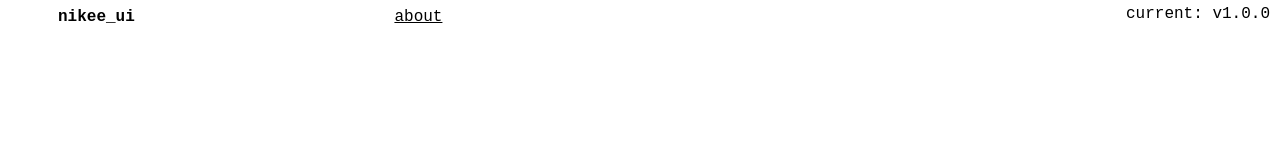
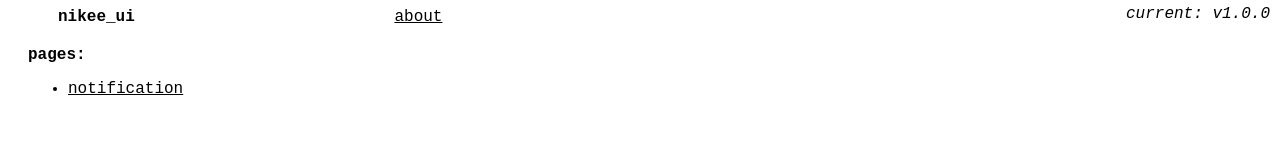
Before and after one commit to nikeedev/nikee_ui, a plain HTML site: page index.html in a window 1280 px wide. Drawn offline with Linux system fonts and the light colour scheme; a web font is replaced by a local one.

Commit message:
'updates'

```diff
--- a/index.html
+++ b/index.html
@@ -20,8 +20,14 @@
         <div class="bottom">
             <div id="about">
                 <p>
-                <b>nikee_ui</b> is a small project where i test and publish different UI stuff written all in JS, HTML, CSS. The code is all available at <a href="https://r.nikee.dev/nikee_ui">repo page</a>
+                    <b>nikee_ui</b> is a small project where i test and publish different UI stuff written all in JS, HTML, CSS. The code is all available at <a href="https://r.nikee.dev/nikee_ui">repo page</a>
                 </p>
+            </div>
+            <div class="pages">
+                <p style="font-weight:600">pages:</p>
+                <ul>
+                    <li><a href="/pages/notification">notification</a></li>
+                </ul>
             </div>
         </div>
         <script type="module" src="script.js"></script>
--- /dev/null
+++ b/pages/notification/style.css
@@ -0,0 +1,23 @@
+* {
+    font-family: 'Cascadia Code', monospace;
+}
+
+a:link, a:visited {
+    color: black;
+}
+
+.topbar * {
+    padding: 10px;
+    font-weight: 450;
+}
+
+.topbar #name {
+    font-weight: 500;
+    font-style: italic;
+    position: absolute;
+    padding: 0;
+    top: 5px;
+    right: 10px;
+}
+
+/* All the code */
--- a/style.css
+++ b/style.css
@@ -16,7 +16,8 @@ a:link, a:visited {
 }
 
 .topbar #version {
-    font-weight: 300;
+    font-weight: 500;
+    font-style: italic;
     position: absolute;
     padding: 0;
     top: 5px;
@@ -42,3 +43,8 @@ span a[href="#home"] {
 body:has(#about:target) span a[href="#home"] {
     display: inline;
 }
+
+div.pages {
+    margin-top: 20px;
+    margin-left: 20px;
+}
```
Also changed, not shown: pages/notification/index.html (added, +23 -0 lines), pages/notification/script.js (added).
